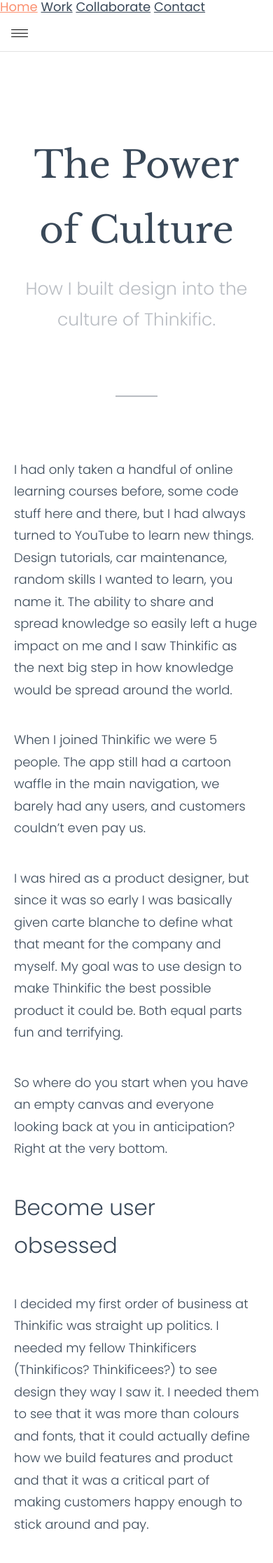
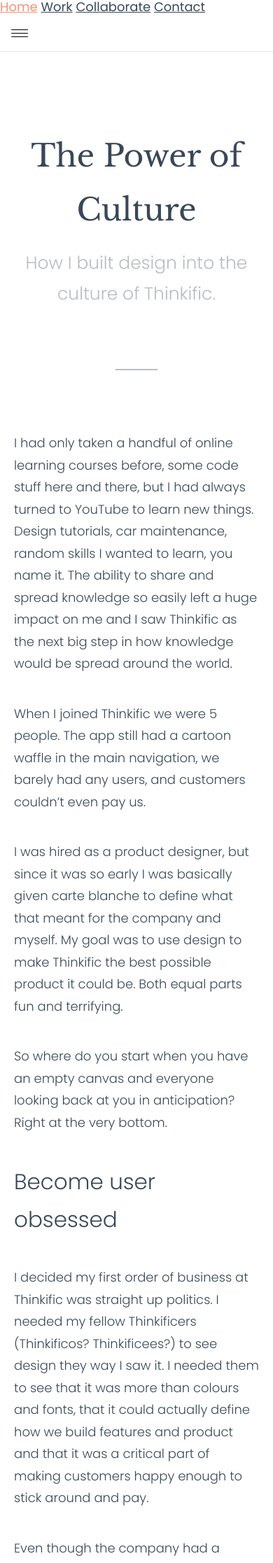
Before and after one commit to sgd/sgd.github.io, a Jekyll site: the page built from design-culture.html, in a window 390 px wide. Shown: the top 2233 px of the page at 70% size. Built offline with Jekyll 4.4.1, drawn with Linux system fonts in a browser that asks for light colours; some of the changed text lies outside the part shown.

Commit message:
Mobile and better caption

```diff
--- a/_sass/_story.scss
+++ b/_sass/_story.scss
@@ -2,8 +2,9 @@
   @include grid-container;
   padding-top: 80px;
   margin-bottom: 120px;
+}
 
-  blockquote {
+.story-container blockquote {
     @include grid-column(10);
     @include grid-shift(1);
     display: block;
@@ -13,8 +14,21 @@
     line-height: 1.75;
     margin-top: 64px;
     margin-bottom: 64px;
+
+    @media only screen and
+    (max-width: $screen-sm){
+      @include grid-column(12);
+      @include grid-shift(0);
+      font-size: 31px;
+      margin-top: 24px;
+      margin-bottom: 32px;
+    }
+
+    @media only screen and
+    (max-width: $screen-xs){
+      font-size: 25px;
+    }
   }
-}
 
 .story__image-container {
   @include grid-column(12);
@@ -29,10 +43,20 @@
   figcaption {
     @include grid-column(8);
     @include grid-shift(2);
-    margin-left: 6px;
     font-size: 14px;
     color: $grey-medium;
     line-height: 1.5;
+
+    @media only screen and
+    (max-width: $screen-md){
+      text-align: center;
+    }
+
+    @media only screen and
+    (max-width: $screen-sm){
+      @include grid-column(12);
+      @include grid-shift(0);
+    }
   }
 }
 
@@ -41,7 +65,13 @@
   @include grid-shift(2);
 
   @media only screen and
-  (max-width: $screen-sm){
+  (max-width: $screen-md){
+    @include grid-column(10);
+    @include grid-shift(1);
+  }
+
+  @media only screen and
+  (max-width: $screen-xs){
     @include grid-column(12);
     @include grid-shift(0);
   }
@@ -67,6 +97,11 @@
 
   .story__header-title {
     margin-bottom: 16px;
+
+    @media only screen and
+    (max-width: $screen-sm){
+      font-size: 44px;
+    }
   }
 
   .story__header-subtitle {
@@ -74,3 +109,10 @@
     margin-top: 0;
   }
 }
+
+.story__section-header {
+  @media only screen and
+  (max-width: $screen-sm){
+    font-size: 25px;
+  }
+}
--- a/design-culture.html
+++ b/design-culture.html
@@ -72,7 +72,7 @@
     </p>
 
     <!-- Second Story -->
-    <h4>
+    <h4 class="story__section-header">
       Not just another job.
     </h4>
     <p>
@@ -110,7 +110,7 @@
       Without worrying about the other members of team, everyone was free to bring ideas and do the best work they were capable of.
     </p>
 
-    <h4>
+    <h4 class="story__section-header">
       Make everyone a designer.
     </h4>
     <p>When I was an inexperienced designer, I used to hide my work and shun people from looking at it until it was &lsquo;ready&rsquo;. This of course meant my work was terrible and often missed the mark. Thankfully over the course of my career I learned that just the opposite was the key to success. </p>
@@ -140,7 +140,7 @@
 
     <p>This culture of cooperation without a doubt had a massive impact on the quality of the product. There is no way that a single designer working on a platform that serves thousands of people could understand every deep crevice within the user&rsquo;s journey. It takes a village to build something amazing.</p>
 
-    <h4>
+    <h4 class="story__section-header">
       The culmination of culture
     </h4>
     <p>When I step back and look at where Thinkific is today, it doesn’t look anything like it did in when I started. I certainly didn’t understand the power of culture back then, but now it’s impossible for me to ignore.</p>
```
Also changed, not shown: other parts of design-culture.html (+1 -1 lines).
